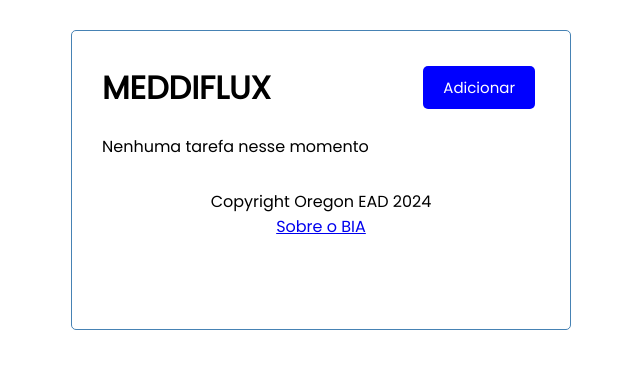
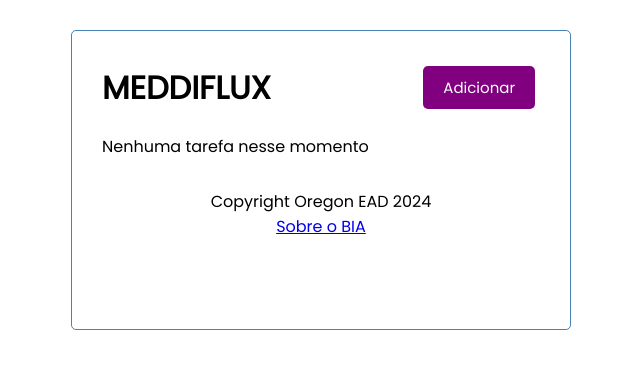
Before and after one commit to alisrios/meddiflux, a React (Create React App) app in the folder client/: page / in a window 1280 px wide. Shown: the top 368 px of the page, without its empty margins (319-959 px from the left). Built offline with nearby package versions, Linux system fonts and the light colour scheme; no server answers.

Commit message:
Alterando o projeto novo repositorio tentativa 2

```diff
--- a/client/src/components/Header.js
+++ b/client/src/components/Header.js
@@ -10,7 +10,7 @@ const Header = ({ title, onAdd, showAdd }) => {
       {/* <h3>process.env.EMAIL_ALUNO</h3> */}
       {location.pathname === "/" && (
         <Button
-          color={showAdd ? "red" : "blue"}
+          color={showAdd ? "red" : "purple"}
           text={showAdd ? "Fechar" : "Adicionar"}
           onClick={onAdd}
         />
```
